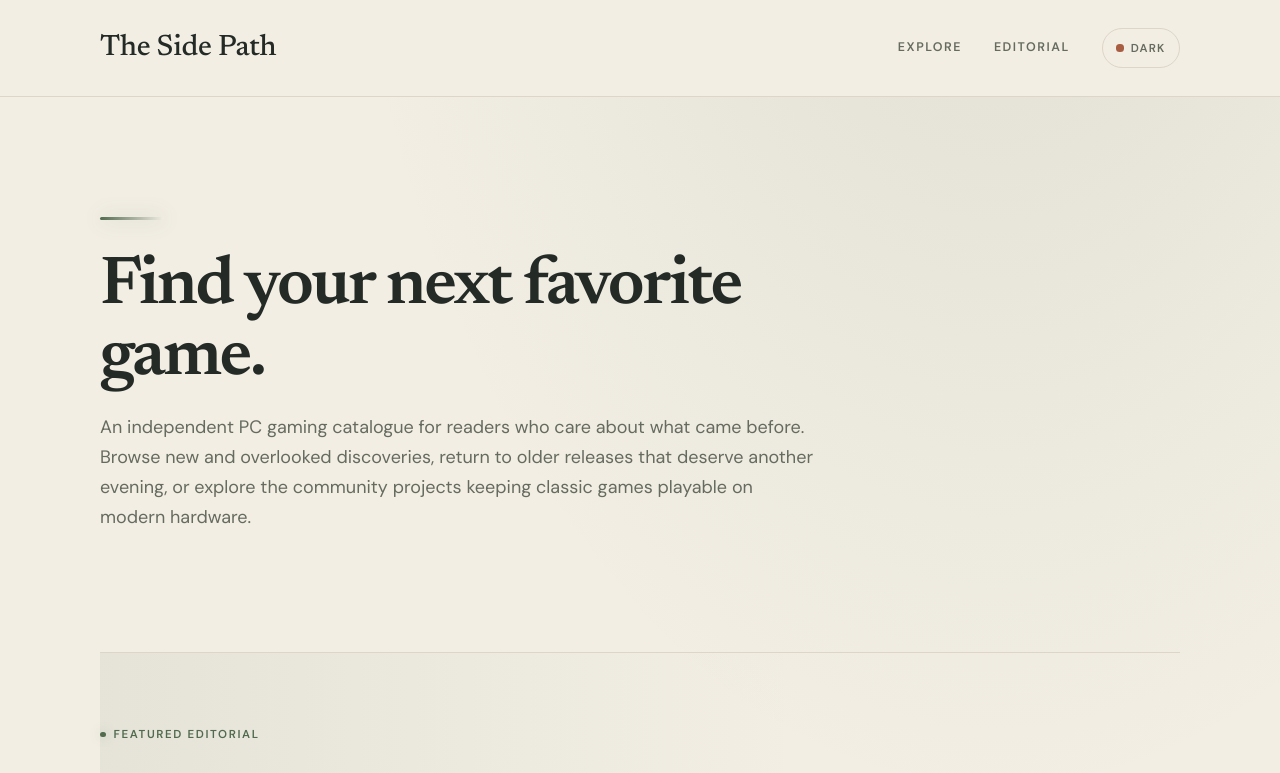
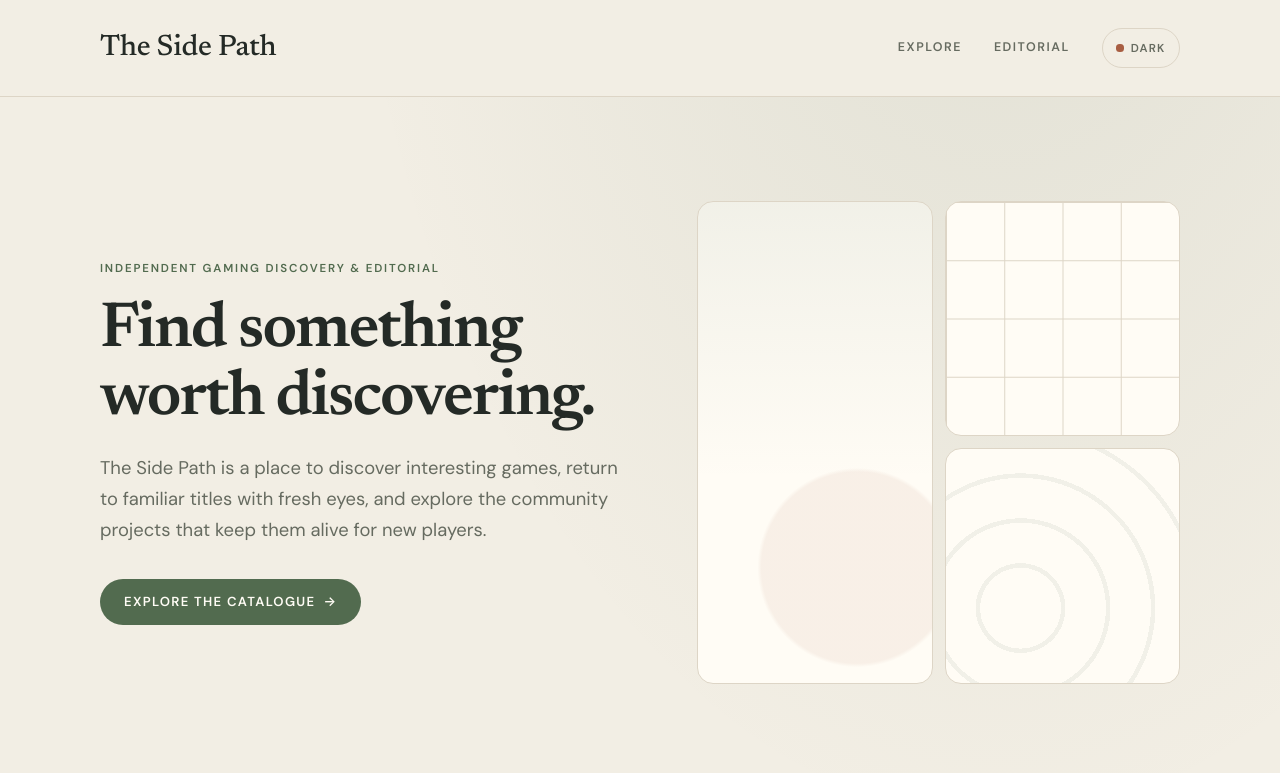
Before and after one commit to DigitalMark3t/opencode-practice, a plain HTML site: page index.html in a window 1280 px wide. Shown: the top 773 px of the page. Drawn offline with Linux system fonts and the light colour scheme.

Commit message:
homepage hero

```diff
--- a/index.html
+++ b/index.html
@@ -47,15 +47,34 @@
        ============================================================ -->
   <main>
 
-    <!-- HERO SECTION: the first thing a visitor reads. -->
+    <!-- HERO SECTION: the introduction, a clear route into the catalogue,
+         and a three-panel visual sampler. -->
     <section id="home">
-      <h1>Find your next favorite game.</h1>
-      <p>
-        An independent PC gaming catalogue for readers who care about what
-        came before. Browse new and overlooked discoveries, return to older
-        releases that deserve another evening, or explore the community
-        projects keeping classic games playable on modern hardware.
-      </p>
+      <div class="hero-copy">
+        <p class="hero-eyebrow">Independent Gaming Discovery &amp; Editorial</p>
+
+        <h1>Find something worth discovering.</h1>
+
+        <p class="hero-lede">
+          The Side Path is a place to discover interesting games, return to
+          familiar titles with fresh eyes, and explore the community projects
+          that keep them alive for new players.
+        </p>
+
+        <div class="hero-actions">
+          <a class="hero-cta" href="#featured">Explore the catalogue</a>
+        </div>
+      </div>
+
+      <!-- Intentional placeholders drawn in CSS. No real screenshots or
+           AI-generated artwork are presented as game assets here. Replace
+           each panel with a licensed image when suitable assets exist, and
+           give those images their own alt text. -->
+      <div class="hero-sampler" aria-hidden="true">
+        <span class="hero-panel hero-panel--one"></span>
+        <span class="hero-panel hero-panel--two"></span>
+        <span class="hero-panel hero-panel--three"></span>
+      </div>
     </section>
 
     <!-- EDITORIAL SPOTLIGHT: entry point to the first dedicated feature. -->
--- a/style.css
+++ b/style.css
@@ -323,39 +323,166 @@ main {
 
 /* ==========================================================================
    4. HERO
-   A large headline with generous vertical breathing room.
+   On desktop the hero is two balanced columns: the introduction on the left
+   and a three-panel visual sampler on the right. The sampler panels are
+   intentional CSS-drawn placeholders, not screenshots or generated artwork.
    ========================================================================== */
 
 #home {
-  padding-block: clamp(4rem, 11vw, 7.5rem);
+  display: grid;
+  grid-template-columns: minmax(0, 1.05fr) minmax(0, 0.95fr);
+  align-items: center;
+  gap: clamp(2rem, 5vw, 4rem);
+
+  padding-block: clamp(3.5rem, 9vw, 6.5rem);
   scroll-margin-top: var(--header-offset);
 }
 
-/* A short accent line above the headline, purely decorative. */
-#home::before {
-  content: "";
-  display: block;
-  width: 64px;
-  height: 3px;
-  margin-bottom: var(--space-lg);
-  border-radius: 999px;
-  background-image: linear-gradient(90deg, var(--color-accent), transparent);
-  box-shadow: 0 0 20px var(--color-accent-soft);
+.hero-copy {
+  min-width: 0;
+}
+
+/* The publication descriptor, set quietly above the headline. */
+.hero-eyebrow {
+  margin: 0 0 var(--space-md);
+  color: var(--color-accent);
+  font-size: 0.72rem;
+  font-weight: 600;
+  letter-spacing: 0.16em;
+  text-transform: uppercase;
 }
 
 #home h1 {
-  max-width: 16ch;                  /* keeps the headline to a few strong lines */
-  margin-bottom: var(--space-md);
-  font-size: clamp(2.5rem, 6vw, 4.25rem);
-  line-height: 1.04;
-  letter-spacing: -0.035em;
+  max-width: 15ch;                  /* keeps the headline to a few strong lines */
+  margin: 0 0 var(--space-md);
+  font-size: clamp(2.4rem, 5.5vw, 4rem);
+  line-height: 1.05;
+  letter-spacing: -0.03em;
 }
 
-#home p {
-  max-width: 58ch;                  /* comfortable reading width */
-  margin: 0;
-  font-size: clamp(1rem, 1.6vw, 1.125rem);
+.hero-lede {
+  max-width: 46ch;                  /* comfortable reading width */
+  margin: 0 0 var(--space-lg);
   color: var(--color-muted);
+  font-size: clamp(1rem, 1.6vw, 1.15rem);
+  line-height: 1.7;
+}
+
+/* Call to action: the single, obvious route into the catalogue. */
+.hero-cta {
+  display: inline-flex;
+  align-items: center;
+  gap: 0.5rem;
+  min-height: 2.9rem;
+  padding: 0.75rem 1.5rem;
+  color: var(--color-on-accent);
+  background-color: var(--color-accent);
+  border-radius: 999px;
+  font-size: 0.82rem;
+  font-weight: 600;
+  letter-spacing: 0.1em;
+  text-transform: uppercase;
+  text-decoration: none;
+  transition: transform 0.18s ease, box-shadow 0.18s ease;
+}
+
+.hero-cta::after {
+  content: "\2192";
+  transition: transform 0.18s ease;
+}
+
+.hero-cta:hover {
+  transform: translateY(-2px);
+  box-shadow: var(--shadow-accent);
+}
+
+.hero-cta:hover::after {
+  transform: translateX(3px);
+}
+
+.hero-cta:focus-visible {
+  outline: 2px solid var(--color-accent);
+  outline-offset: 3px;
+}
+
+/* Visual sampler ------------------------------------------------------- */
+
+/* Desktop composition: a tall panel on the left with two stacked panels
+   beside it, laid out inside one fixed-shape block. */
+.hero-sampler {
+  display: grid;
+  grid-template-columns: repeat(2, minmax(0, 1fr));
+  grid-template-rows: repeat(2, minmax(0, 1fr));
+  gap: var(--space-sm);
+  aspect-ratio: 1;
+}
+
+.hero-panel {
+  display: block;
+  overflow: hidden;
+  background-color: var(--color-surface);
+  border: 1px solid var(--color-border);
+  border-radius: var(--radius-lg);
+}
+
+.hero-panel--one {
+  grid-row: span 2;
+  background-image:
+    radial-gradient(circle at 68% 76%, var(--color-secondary-wash) 0 24%, transparent 25%),
+    linear-gradient(180deg, var(--color-accent-wash), transparent 58%);
+}
+
+.hero-panel--two {
+  background-image:
+    linear-gradient(var(--color-border) 1px, transparent 1px),
+    linear-gradient(90deg, var(--color-border) 1px, transparent 1px);
+  background-size: 25% 25%, 25% 25%;
+}
+
+.hero-panel--three {
+  background-image: repeating-radial-gradient(
+    circle at 32% 68%,
+    transparent 0 18%,
+    var(--color-accent-wash) 18% 20%
+  );
+}
+
+/* Tablet: the hero becomes a single column and the sampler turns into a
+   row of three equal panels. */
+@media (max-width: 900px) {
+  #home {
+    grid-template-columns: 1fr;
+    padding-block: clamp(3rem, 8vw, 5rem);
+  }
+
+  .hero-sampler {
+    grid-template-columns: repeat(3, minmax(0, 1fr));
+    grid-template-rows: none;
+    aspect-ratio: auto;
+  }
+
+  .hero-panel {
+    aspect-ratio: 1;
+  }
+
+  .hero-panel--one {
+    grid-row: auto;
+  }
+}
+
+/* Mobile: the same three-panel strip with tighter spacing. */
+@media (max-width: 600px) {
+  .hero-sampler {
+    gap: var(--space-xs);
+  }
+
+  .hero-panel {
+    border-radius: var(--radius-sm);
+  }
+
+  .hero-lede {
+    max-width: none;
+  }
 }
 
 /* ==========================================================================
@@ -776,10 +903,6 @@ footer p {
    ========================================================================== */
 
 @media (max-width: 820px) {
-  #home {
-    padding-block: clamp(3rem, 9vw, 5rem);
-  }
-
   header {
     padding-block: var(--space-md);
   }
```
